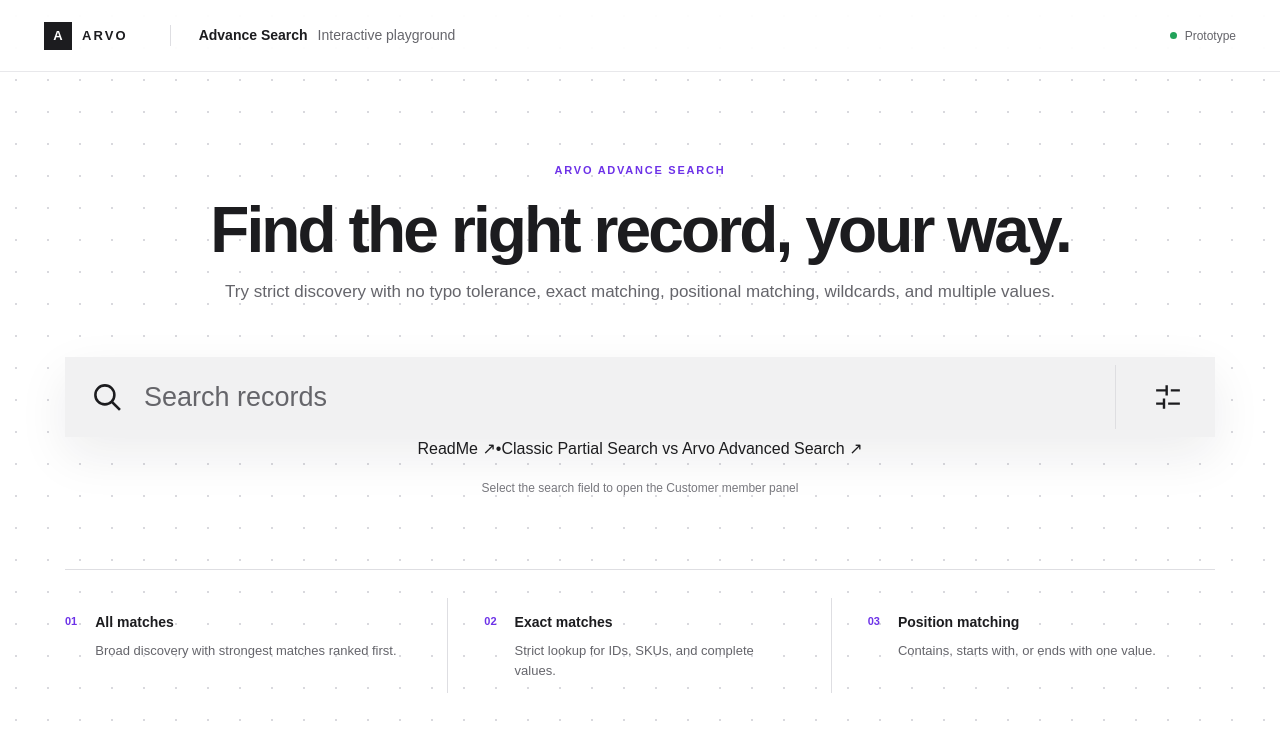
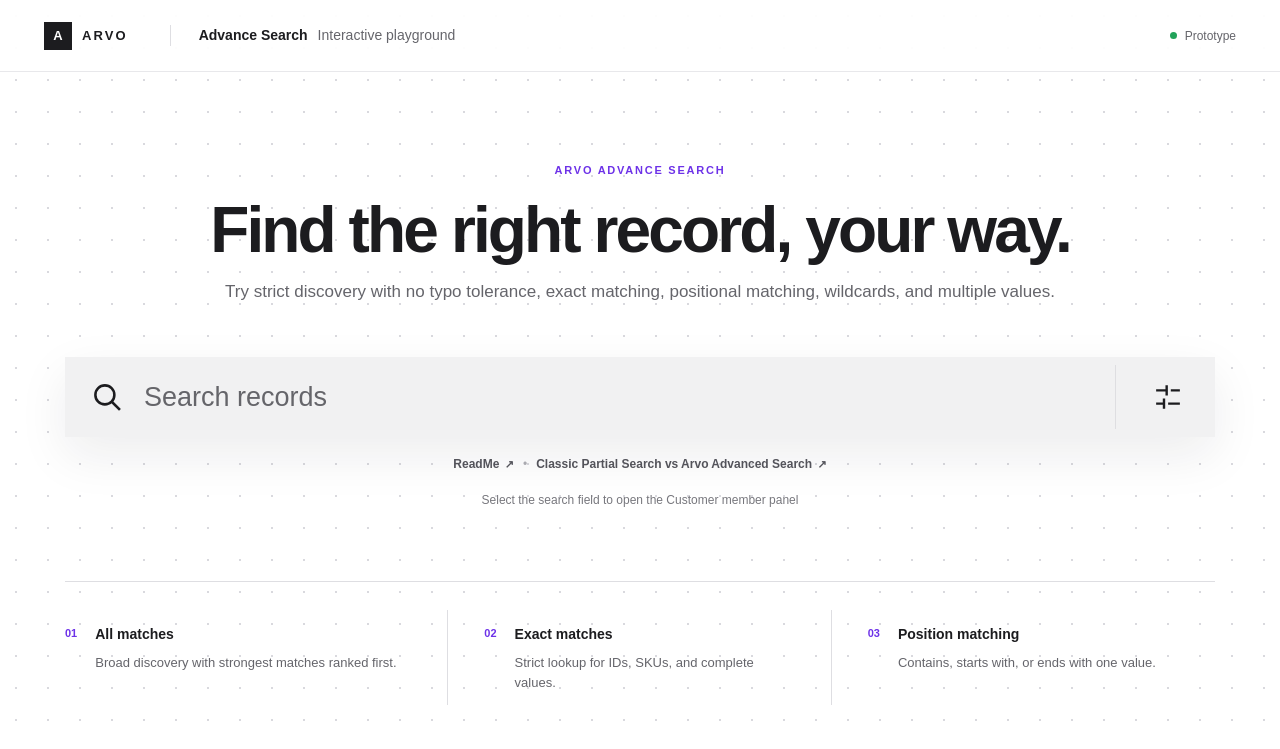
Before and after one commit to akashuxer/arvosearch, a Next.js app: page / in a window 1280 px wide. Shown: the top 749 px of the page. Built offline with nearby package versions, Linux system fonts and the light colour scheme.

Commit message:
Style search resource links

```diff
--- a/app/globals.css
+++ b/app/globals.css
@@ -39,6 +39,11 @@ svg { width: 24px; fill: none; stroke: currentColor; stroke-width: 1.8; stroke-l
 .icon-button:hover, .icon-button:focus-visible { background: #e5e5e7; outline: 2px solid var(--ink); outline-offset: 1px; }
 .icon-button svg { width: 32px; }
 .method-dot { width: 7px; height: 7px; background: var(--accent); border-radius: 50%; position: absolute; top: 11px; right: 13px; }
+.search-resources { margin-top: 18px; display: flex; align-items: center; justify-content: center; flex-wrap: wrap; gap: 9px; color: #aaaab0; font-size: 12px; }
+.search-resources a { color: #53535a; font-weight: 700; text-underline-offset: 3px; text-decoration-thickness: 1px; }
+.search-resources a:hover { color: var(--accent); }
+.search-resources a:focus-visible { color: var(--accent); outline: 2px solid var(--accent); outline-offset: 4px; }
+.search-resources a span { display: inline-block; margin-left: 2px; font-size: 11px; }
 .stage-note { color: #77777d; font-size: 12px; margin-top: 18px; }
 
 .rules { max-width: 1150px; margin: 24px auto 0; padding: 28px 0 60px; border-top: 1px solid var(--line); display: grid; grid-template-columns: repeat(3, 1fr); }
```
